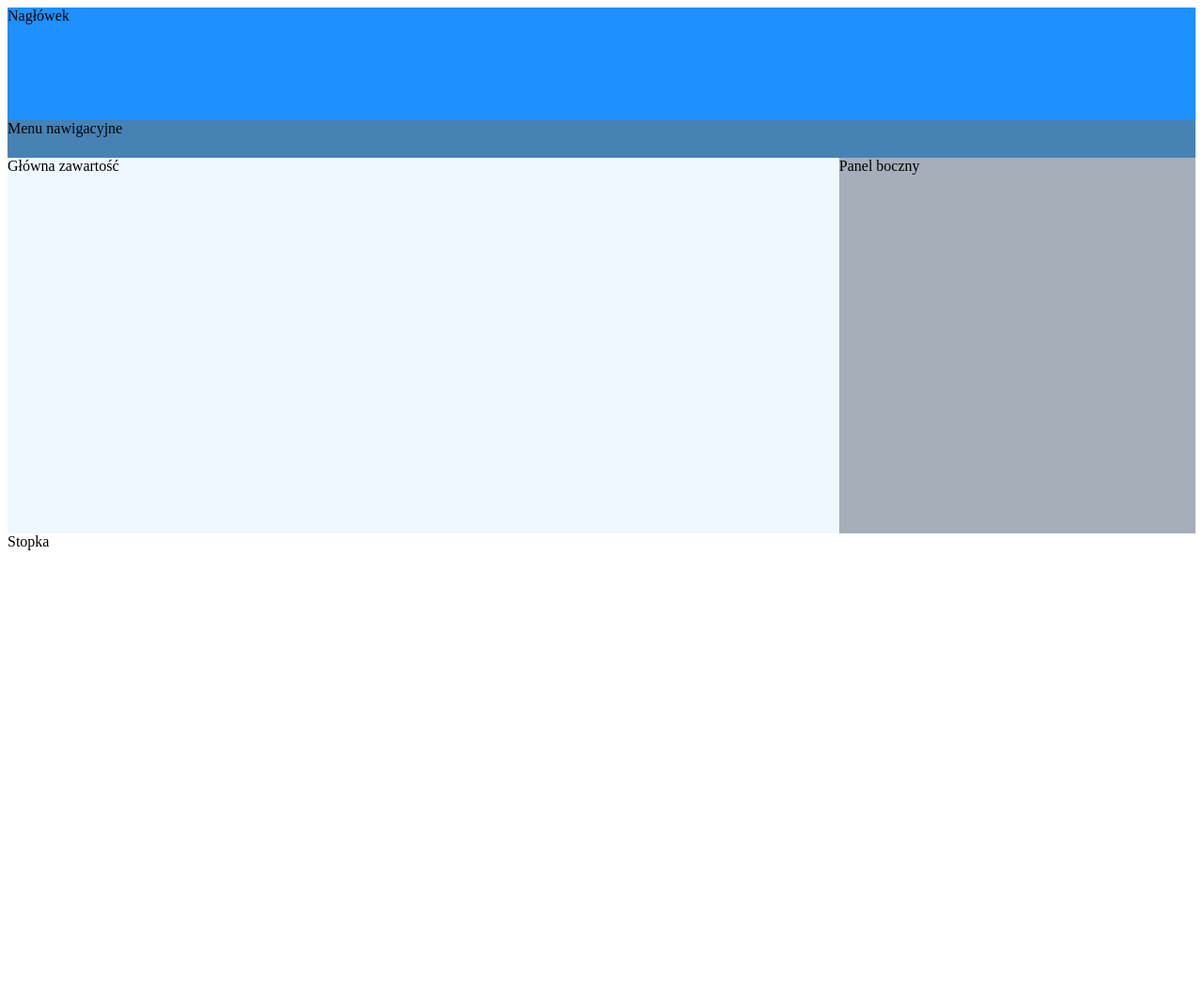
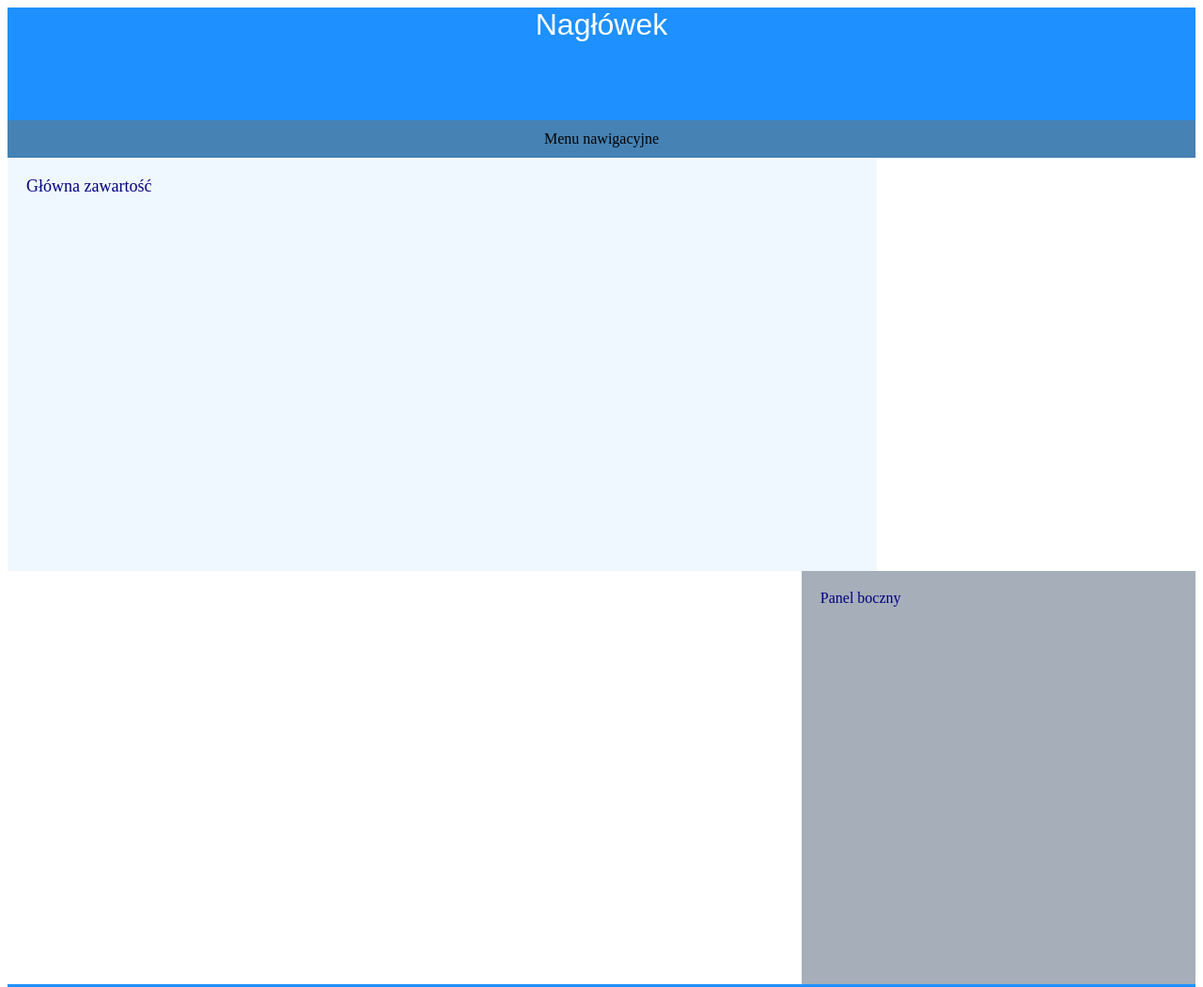
Before and after one commit to ZSZBOBOWA/przypomnienie-html-i-css-patrykkwarcinski, a plain HTML site: page index.html in a window 1280 px wide. Shown: the top 1051 px of the page at 94% size. Before the commit the page ends 800 px from the top, so only its background shows below. Drawn offline with Linux system fonts and the light colour scheme.

Commit message:
Ustawienie stylów dla każdego bloku zgodnie z wytycznymi

```diff
--- a/style.css
+++ b/style.css
@@ -2,14 +2,30 @@
     width: 100%;
     height: 120px;
     background-color: #1E90FF;
-    font-size: 100%;
+    font-size: 32px;
+    color: white;
+    text-align: center;
+    font-family: Arial, sans-serif;
 }
 
 .nav {
-width: 100%;
-height: 40px;
-background-color: #4682B4;
-font-size: 100%;
+    width: 100%;
+    height: 40px;
+    background-color: #4682B4;
+    font-size: 100%;
+    list-style: none;
+    display: flex;
+    justify-content: center;
+    align-items: center;
+}
+
+.nav a {
+    text-decoration: none;
+    color: white;
+}
+
+.nav a:hover {
+    color: #ADD8E6;
 }
 
 .main{
@@ -17,6 +33,10 @@ font-size: 100%;
     min-height: 400px;
     background-color: #F0F8FF;
     float: left;
+    padding: 20px;
+    text-align: left;
+    color: #000080;
+    font-size: 18px;
 }
 
 .aside{
@@ -24,10 +44,19 @@ font-size: 100%;
     min-height: 400px;
     background-color: #a5aeb9;
     float: right;
+    padding: 20px;
+    color: #000080;
+    font-size: 16px;
 }
 
 .footer {
     width: 100%;
     height: 60px;
     background-color: #1E90FF;
+    text-align: center;
+    color: white;
+    font-size: 14px;
+    display: flex;
+    justify-content: center;
+    align-items: center;
 }
```
